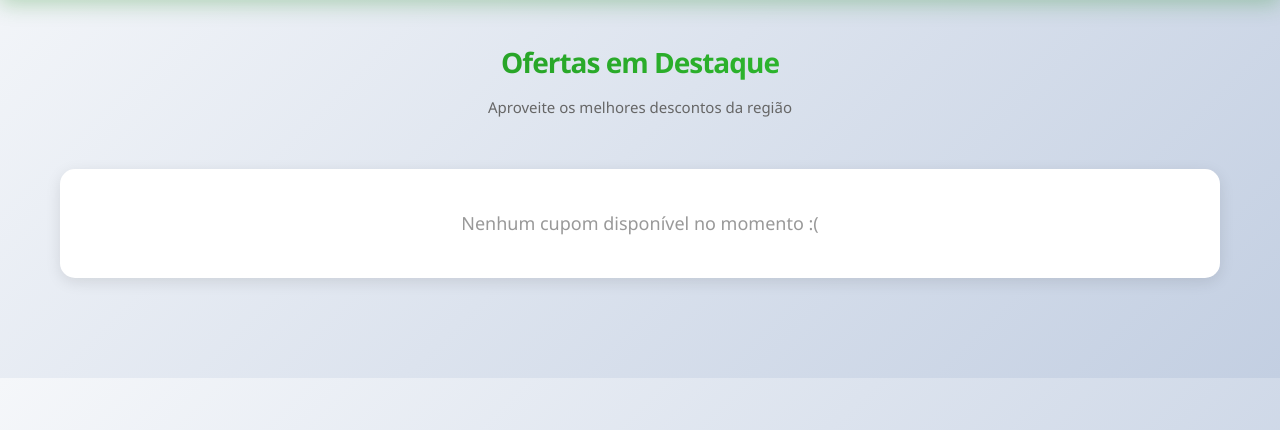
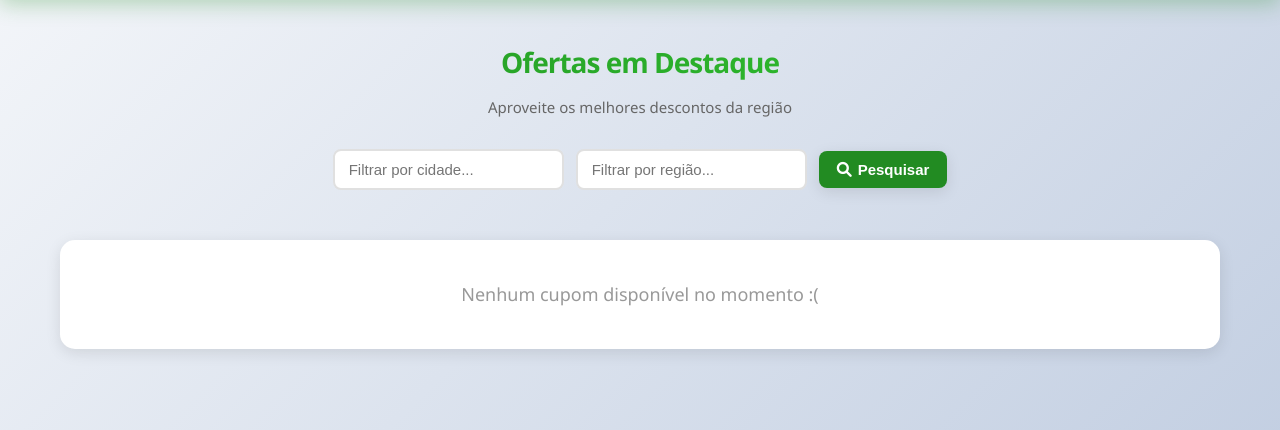
Before and after one commit to OtavioDayrots/Cupons_Turismo, a PHP site: page /Cupons_Turismo/ in a window 1280 px wide. Shown: the part 100-530 px from the top of the page. Run offline with PHP 8.4, Linux system fonts and the light colour scheme; data that the repository does not hold is empty.

Commit message:
Refactor SQL example data insertion to comments, enhance admin user edit view with button container, and add search bar functionality in home view with corresponding CSS styles.

```diff
--- a/app/Views/home.php
+++ b/app/Views/home.php
@@ -77,6 +77,30 @@
         <h2>Ofertas em Destaque</h2>
         <p>Aproveite os melhores descontos da região</p>
     </section>
+
+
+    <!-- Barra de Pesquisa: Filtro por Cidade e Região -->
+    <form class="search-bar" method="GET" action="index.php">
+        <input type="hidden" name="page" value="home">
+        <input
+            type="text"
+            name="cidade"
+            placeholder="Filtrar por cidade..."
+            value="<?= isset($_GET['cidade']) ? htmlspecialchars($_GET['cidade']) : '' ?>"
+        >
+        <input
+            type="text"
+            name="regiao"
+            placeholder="Filtrar por região..."
+            value="<?= isset($_GET['regiao']) ? htmlspecialchars($_GET['regiao']) : '' ?>"
+        >
+        <button
+            type="submit"
+            class="account-btn"
+        >
+            <i class="fas fa-search"></i> Pesquisar
+        </button>
+    </form>
 
     <!-- GRID DE CUPONS -->
     <section class="brands-section">
--- a/public/css/home.css
+++ b/public/css/home.css
@@ -151,3 +151,44 @@
     background: linear-gradient(135deg, #34495e 0%, #2c3e50 100%);
     box-shadow: 0 8px 25px rgba(44, 62, 80, 0.5);
 }
+
+.search-bar{
+    margin-top: 24px;
+    display: flex;
+    gap: 12px;
+    flex-wrap: wrap;
+    justify-content: center;
+    align-items: center;
+    max-width: 1200px;
+    margin: 0 auto;
+    padding: 0 20px;
+
+    input{
+        padding: 10px 14px;
+        border: 2px solid #e0e0e0;
+        border-radius: 8px;
+        font-size: 15px;
+        min-width: 180px;
+    }
+
+    input:focus{
+        outline: none;
+        border-color: #228B22;
+        box-shadow: 0 0 0 3px rgba(34, 139, 34, 0.1);
+    }
+
+    button{
+        background: #228B22;
+        color: #fff;
+        border: none;
+        border-radius: 8px;
+        font-size: 15px;
+        font-weight: 600;
+        padding: 10px 18px;
+        cursor: pointer;
+    }
+
+    button:hover{
+        background: #1e7a1e;
+    }
+}
```
Also changed, not shown: SQL/estruturas.sql (+5 -5 lines), app/Views/admin_usuarios_editar.php (+4 -3 lines).
